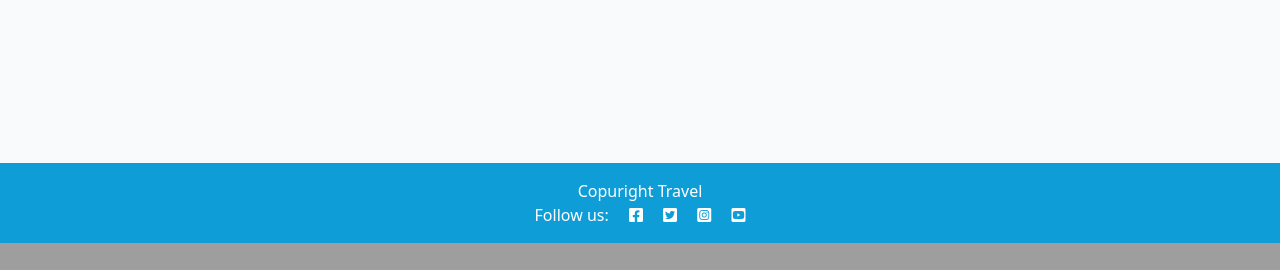
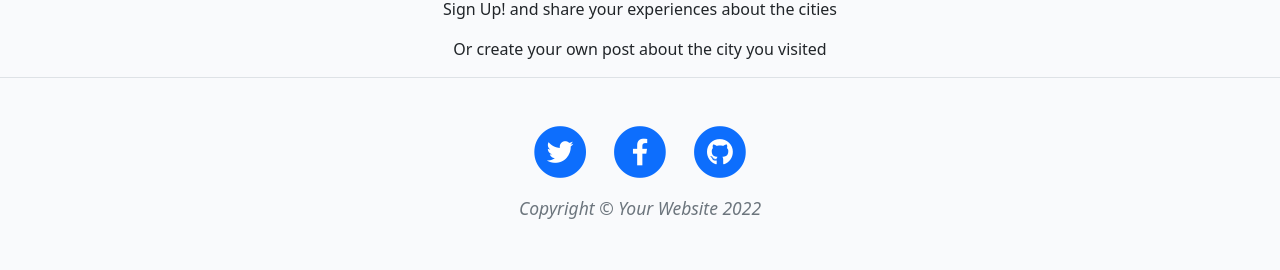
Before and after one commit to MustafaSahinci/project-portfolio-4, a Django app: page / in a window 1280 px wide. Shown: the part 557-827 px from the top of the page. Before the commit the page ends 800 px from the top, so only its background shows below. Run offline with Django 3.2, Linux system fonts and the light colour scheme.

Commit message:
editing footer and navbar

```diff
--- a/static/css/style.css
+++ b/static/css/style.css
@@ -160,12 +160,87 @@ body {
     background-attachment: fixed;
 }
 
-.bgimage h5 {
-    color: white;
-    text-shadow: 2px 2px #333;
+footer {
+    padding-top: 3rem;
+    padding-bottom: 3rem;
+    font-size: 1.25rem;
 }
 
-.bgimage p {
-    color: white;
-    text-shadow: 2px 2px #333;
+#mainNav {
+    position: absolute;
+    top: 0;
+    left: 0;
+    right: 0;
+    z-index: 1030;
+    border-bottom: 1px solid #dee2e6;
+    background-color: #fff;
+    font-family: "Open Sans", -apple-system, BlinkMacSystemFont, "Segoe UI", Roboto, "Helvetica Neue", Arial, sans-serif, "Apple Color Emoji", "Segoe UI Emoji", "Segoe UI Symbol", "Noto Color Emoji";
 }
+
+#mainNav .navbar-brand {
+    font-weight: 800;
+}
+
+.navbar {
+    position: relative;
+    display: flex;
+    flex-wrap: wrap;
+    align-items: center;
+    justify-content: space-between;
+    padding-top: 0.5rem;
+    padding-bottom: 0.5rem;
+}
+
+#mainNav .navbar-toggler {
+    font-size: 0.75rem;
+    font-weight: 800;
+    padding: 0.75rem;
+    text-transform: uppercase;
+}
+
+header.masthead {
+    position: relative;
+    margin-bottom: 3rem;
+    padding-top: calc(8rem + 57px);
+    padding-bottom: 8rem;
+    background: no-repeat center center;
+    background-color: #6c757d;
+    background-size: cover;
+    background-attachment: scroll;
+}
+
+@media (min-width: 992px) {
+    #mainNav {
+        transition: background-color 0.2s;
+        transform: translate3d(0, 0, 0);
+        -webkit-backface-visibility: hidden;
+        backface-visibility: hidden;
+        border-bottom: 1px solid transparent;
+        background: transparent;
+    }
+
+    .navbar-expand-lg {
+        flex-wrap: nowrap;
+        justify-content: flex-start;
+    }
+
+    #mainNav .navbar-brand {
+        color: #fff;
+    }
+
+    #mainNav .navbar-nav>li.nav-item>a.nav-link {
+        color: #fff;
+    }
+
+    #mainNav .navbar-nav>li.nav-item>a.nav-link {
+        font-size: 0.75rem;
+        font-weight: 800;
+        letter-spacing: 0.0625em;
+        text-transform: uppercase;
+    }
+
+    header.masthead {
+        padding-top: 12.5rem;
+        padding-bottom: 12.5rem;
+    }
+}
--- a/templates/base.html
+++ b/templates/base.html
@@ -24,7 +24,7 @@
 
     <!-- Navigation -->
 
-    <nav class="navbar navbar-expand-lg navbar-light bg-sky">
+    <!-- <nav class="navbar navbar-expand-lg navbar-light bg-sky">
         <div class="container-fluid">
             <a class="navbar-brand text-white" href="{% url 'home' %}"><span>Travel</span></a>
             <button class="navbar-toggler" type="button" data-bs-toggle="collapse" data-bs-target="#navbarText"
@@ -62,7 +62,49 @@
                 </span>
             </div>
         </div>
+    </nav> -->
+
+    <nav class="navbar navbar-expand-lg navbar-light" id="mainNav">
+        <div class="container px-4 px-lg-5">
+            <a class="navbar-brand" href="{% url 'home' %}">Travel</a>
+            <button class="navbar-toggler" type="button" data-bs-toggle="collapse" data-bs-target="#navbarResponsive"
+                aria-controls="navbarResponsive" aria-expanded="false" aria-label="Toggle navigation">
+                Menu
+                <i class="fas fa-bars"></i>
+            </button>
+            <div class="collapse navbar-collapse" id="navbarResponsive">
+                <ul class="navbar-nav ms-auto py-4 py-lg-0">
+                    <li class="nav-item"><a class="nav-link px-lg-3 py-3 py-lg-4" href="{% url 'home' %}">Home</a></li>
+                    <li class="nav-item"><a class="nav-link px-lg-3 py-3 py-lg-4" href="{% url 'blog' %}">Blog</a></li>
+                    {% if user.is_authenticated %}
+                    <li class="nav-item"><a class="nav-link px-lg-3 py-3 py-lg-4" href="{% url 'create_post' %}">Create
+                            Post</a></li>
+                    <li class="nav-item"><a class="nav-link px-lg-3 py-3 py-lg-4"
+                            href="{% url 'account_logout' %}">Logout</a></li>
+                    {% else %}
+                    <li class="nav-item"><a class="nav-link px-lg-3 py-3 py-lg-4"
+                            href="{% url 'account_signup' %}">Register</a></li>
+                    <li class="nav-item"><a class="nav-link px-lg-3 py-3 py-lg-4"
+                            href="{% url 'account_login' %}">Login</a></li>
+                    {% endif %}
+                </ul>
+            </div>
+        </div>
     </nav>
+
+    <header class="masthead" style="background-image: url('https://images.unsplash.com/photo-1438109491414-7198515b166b?q=80&fm=jpg&s=cbdabf7a79c087a0b060670a6d79726c')">
+        <div class="container position-relative px-4 px-lg-5">
+            <div class="row gx-4 gx-lg-5 justify-content-center">
+                <div class="col-md-10 col-lg-8 col-xl-7">
+                    <div class="site-heading">
+                        <h1>Clean Blog</h1>
+                        <span class="subheading">A Blog Theme by Start Bootstrap</span>
+                    </div>
+                </div>
+            </div>
+        </div>
+    </header>
+
     <div class="container">
         <div class="row">
             <div class="col-md-8 offset-md-2">
@@ -84,18 +126,42 @@
     </main>
 
     <!-- Footer -->
-    <footer class="footer mt-auto py-3 bg-sky">
-        <p class="m-0 text-center text-white">Copuright Travel</p>
-        <p class="social-network m-0 text-center text-white">Follow us:
-            <a href="https://www.facebook.com" target="_blank" rel="noopener"
-                aria-label="visit our facebook page(opens in new tab"><i class="fab fa-facebook-square ms-3"></i></a>
-            <a href="https://twitter.com/" target="_blank" rel="noopener"
-                aria-label="visit our twitter page(opens in new tab"><i class="fab fa-twitter-square ms-3"></i></a>
-            <a href="https://www.instagram.com" target="_blank" rel="noopener"
-                aria-label="visit our instagram page(opens in new tab"><i class="fab fa-instagram-square ms-3"></i></a>
-            <a href="https://www.youtube.com" target="_blank" rel="noopener"
-                aria-label="visit our youtube page(opens in new tab"><i class="fab fa-youtube-square ms-3"></i></p></a>
+    <footer class="border-top">
+        <div class="container px-4 px-lg-5">
+            <div class="row gx-4 gx-lg-5 justify-content-center">
+                <div class="col-md-10 col-lg-8 col-xl-7">
+                    <ul class="list-inline text-center">
+                        <li class="list-inline-item">
+                            <a href="#!">
+                                <span class="fa-stack fa-lg">
+                                    <i class="fas fa-circle fa-stack-2x"></i>
+                                    <i class="fab fa-twitter fa-stack-1x fa-inverse"></i>
+                                </span>
+                            </a>
+                        </li>
+                        <li class="list-inline-item">
+                            <a href="#!">
+                                <span class="fa-stack fa-lg">
+                                    <i class="fas fa-circle fa-stack-2x"></i>
+                                    <i class="fab fa-facebook-f fa-stack-1x fa-inverse"></i>
+                                </span>
+                            </a>
+                        </li>
+                        <li class="list-inline-item">
+                            <a href="#!">
+                                <span class="fa-stack fa-lg">
+                                    <i class="fas fa-circle fa-stack-2x"></i>
+                                    <i class="fab fa-github fa-stack-1x fa-inverse"></i>
+                                </span>
+                            </a>
+                        </li>
+                    </ul>
+                    <div class="small text-center text-muted fst-italic">Copyright &copy; Your Website 2022</div>
+                </div>
+            </div>
+        </div>
     </footer>
+
     <script>
         setTimeout(function () {
             let messages = document.getElementById('msg');
--- a/templates/index.html
+++ b/templates/index.html
@@ -2,7 +2,7 @@
 
 {% block content %}
 
-<section class="bgimage">
+<!-- <section class="bgimage">
     <div class="container-fluid">
         <div class="row">
             <div class="col-lg-12 col-md-12 col-sm-12 col-xs-12">
@@ -12,6 +12,19 @@
             </div>
         </div>
     </div>
+</section> -->
+
+<section>
+    <div class="container-fluid">
+        <div class="row">
+            <div class="col-lg-12 text-center">
+                <h1>Share you experiences</h1>
+                <p>Do you Like to travel?</p>
+                <p>Sign Up! and share your experiences about the cities</p>
+                <p>Or create your own post about the city you visited</p>
+            </div>
+        </div>
+    </div>
 </section>
 
 
```
